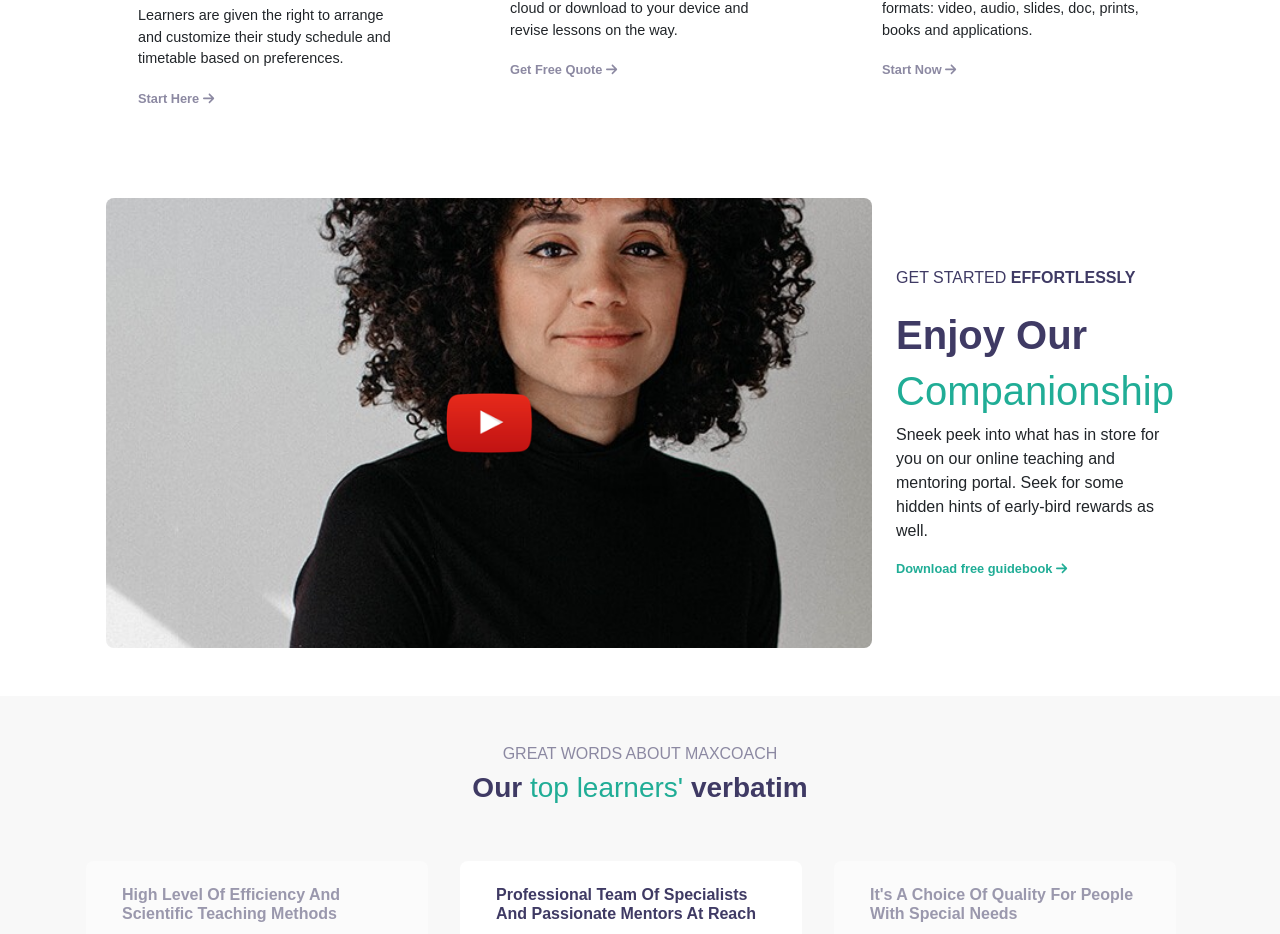
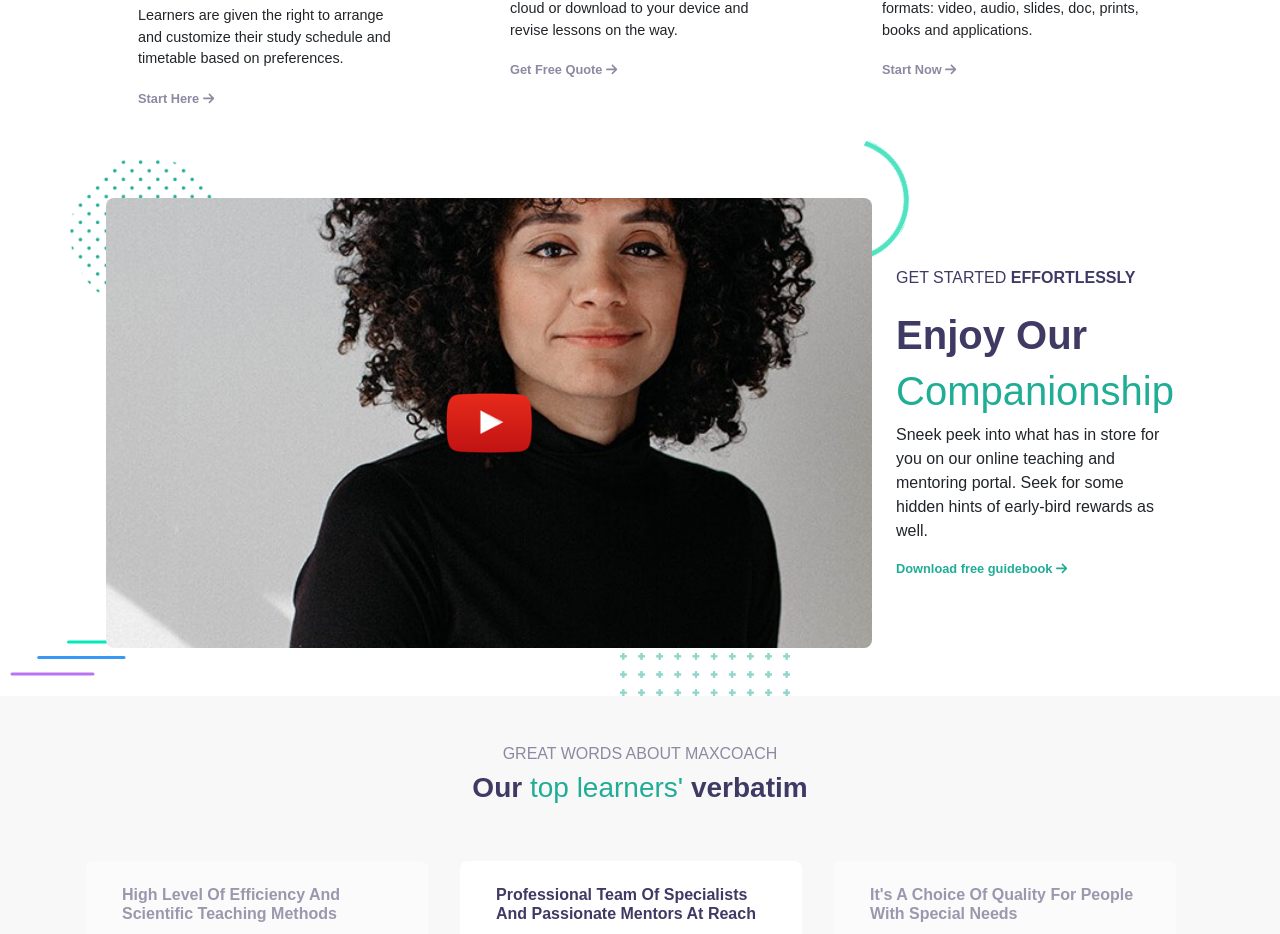
Before and after one commit to marcocareddu/proj-html-vuejs, a Vue app: page / in a window 1280 px wide. Shown: the part 2335-3269 px from the top of the page. Built offline with nearby package versions, Linux system fonts and the light colour scheme.

Commit message:
VUE - Companionship - Added bg images

```diff
--- a/src/components/companionship/CompanionshipSection.vue
+++ b/src/components/companionship/CompanionshipSection.vue
@@ -18,16 +18,26 @@ export default {}
                 hints of early-bird rewards as well.</p>
             <a href="#" class="fw-bolder">Download free guidebook <font-awesome-icon :icon="['fas', 'arrow-right']" /></a>
         </div>
+
+        <img src="../../assets/img/maxcoach-shape-05-150x150.png" alt="" class="bg-1">
+        <img src="../../assets/img/maxcoach-shape-02.png" alt="" class="bg-3">
+        <img src="../../assets/img/maxcoach-shape-07.png" alt="" class="bg-4">
+        <img src="../../assets/img/maxcoach-shape-01.png" alt="" class="bg-5">
     </div>
 </template>
 
 <style lang="scss" scoped>
 @use '../../assets/scss/partials/_vars.scss' as *;
 
+.container {
+    position: relative;
+}
+
 .picture {
     position: relative;
     cursor: pointer;
     overflow: hidden;
+    z-index: 1;
 }
 
 .main-pic {
@@ -38,6 +48,30 @@ export default {}
     &:hover {
         transform: scale(1.4);
     }
+}
+
+.bg-1 {
+    position: absolute;
+    top: 10px;
+    left: 0px;
+}
+
+.bg-3 {
+    position: absolute;
+    top: -10px;
+    right: 300px;
+}
+
+.bg-4 {
+    position: absolute;
+    bottom: 0px;
+    right: 420px;
+}
+
+.bg-5 {
+    position: absolute;
+    bottom: 20px;
+    left: -60px;
 }
 
 .youtube {
```
